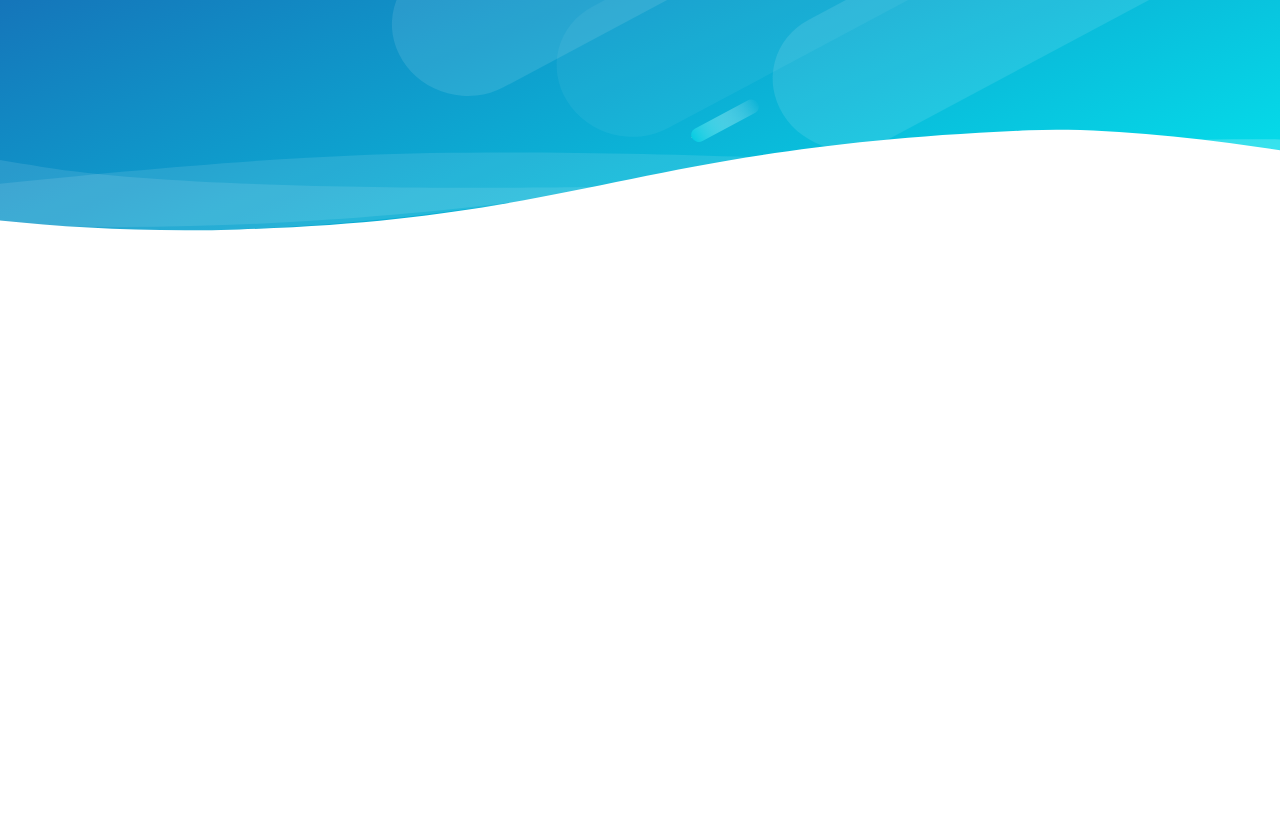
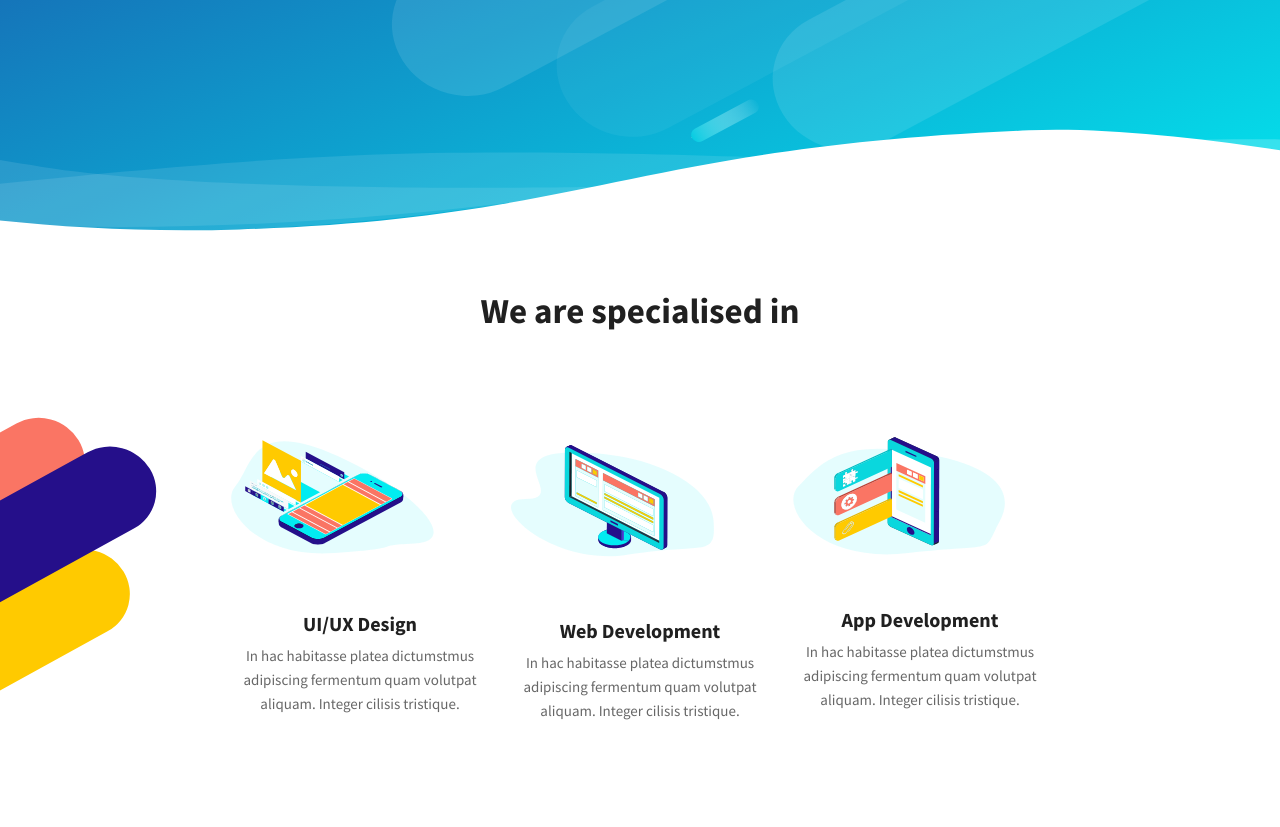
Before and after one commit to Zelelo622/MartaUp, a plain HTML site: page index.html in a window 1280 px wide. Shown: the part 559-1386 px from the top of the page. Before the commit the page ends 800 px from the top, so only its background shows below. Drawn offline with nearby package versions, Linux system fonts and the light colour scheme.

Commit message:
specialization block

```diff
--- a/css/style.css
+++ b/css/style.css
@@ -14,6 +14,10 @@ ul {
 
 body {
   font-family: "Source Sans Pro", sans-serif;
+  font-weight: 400;
+  font-size: 15px;
+  line-height: 24px;
+  color: #272727;
 }
 
 .container {
@@ -137,3 +141,53 @@ body {
   width: 15px;
   opacity: 1;
 }
+
+/*specialization*/
+
+.specialization {
+  padding: 55px 0 104px;
+  background-image: url(../img/specialization/specialization-bg.svg);
+  background-position: left bottom;
+  background-repeat: no-repeat;
+}
+
+.specialization__inner {
+  display: flex;
+  flex-direction: column;
+  align-items: center;
+}
+
+.specialization__title {
+  font-weight: 700;
+  font-size: 35px;
+  line-height: 45px;
+  color: #202020;
+  margin-bottom: 96px;
+}
+
+.specialization__items {
+  display: flex;
+  justify-content: space-between;
+}
+
+.specialization__item {
+  width: 280px;
+}
+
+.specialization__item img {
+  margin-bottom: 23px;
+}
+
+.specialization__item-title {
+  font-weight: 700;
+  font-size: 20px;
+  line-height: 24px;
+  text-align: center;
+  color: #202020;
+  margin-bottom: 8px;
+}
+
+.specialization__item-text {
+  text-align: center;
+  opacity: 0.7;
+}
--- a/index.html
+++ b/index.html
@@ -123,6 +123,51 @@
       </div>
     </header>
 
+    <main class="main">
+      <section class="specialization">
+        <div class="container">
+          <div class="specialization__inner">
+            <h3 class="specialization__title">We are specialised in</h3>
+            <div class="specialization__items">
+              <div class="specialization__item">
+                <img
+                  src="./img/specialization/specialization-item-1.svg"
+                  alt=""
+                />
+                <h6 class="specialization__item-title">UI/UX Design</h6>
+                <p class="specialization__item-text">
+                  In hac habitasse platea dictumstmus adipiscing fermentum quam
+                  volutpat aliquam. Integer cilisis tristique.
+                </p>
+              </div>
+              <div class="specialization__item">
+                <img
+                  src="./img/specialization/specialization-item-2.svg"
+                  alt=""
+                />
+                <h6 class="specialization__item-title">Web Development</h6>
+                <p class="specialization__item-text">
+                  In hac habitasse platea dictumstmus adipiscing fermentum quam
+                  volutpat aliquam. Integer cilisis tristique.
+                </p>
+              </div>
+              <div class="specialization__item">
+                <img
+                  src="./img/specialization/specialization-item-3.svg"
+                  alt=""
+                />
+                <h6 class="specialization__item-title">App Development</h6>
+                <p class="specialization__item-text">
+                  In hac habitasse platea dictumstmus adipiscing fermentum quam
+                  volutpat aliquam. Integer cilisis tristique.
+                </p>
+              </div>
+            </div>
+          </div>
+        </div>
+      </section>
+    </main>
+
     <script
       src="https://code.jquery.com/jquery-3.6.0.min.js"
       integrity="sha256-/xUj+3OJU5yExlq6GSYGSHk7tPXikynS7ogEvDej/m4="
```
Also changed, not shown: img/specialization/specialization-bg.svg (added), img/specialization/specialization-item-1.svg (added), img/specialization/specialization-item-2.svg (added), img/specialization/specialization-item-3.svg (added).
